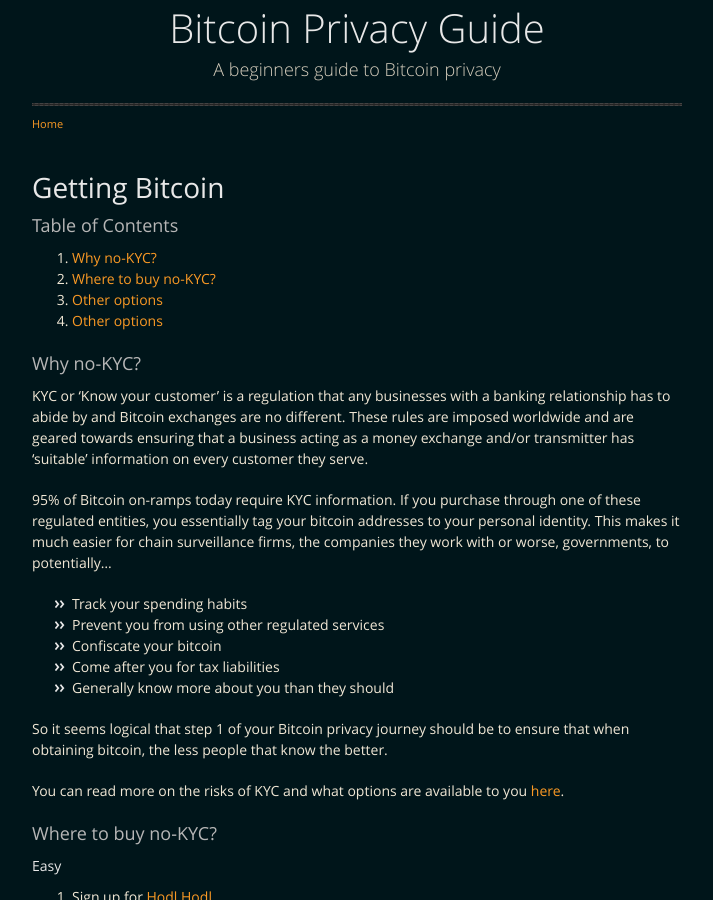
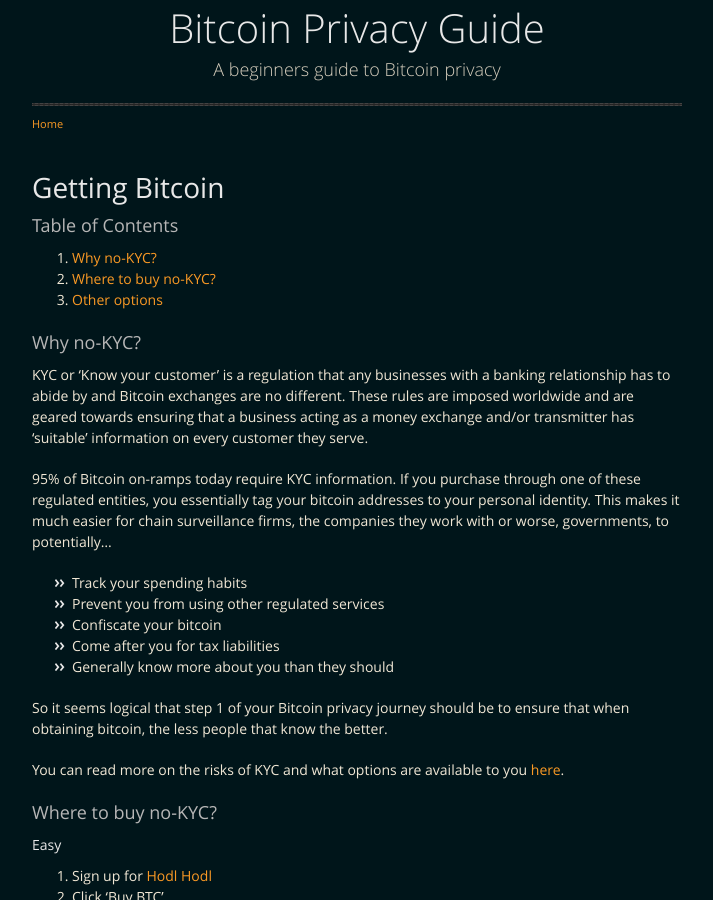
Before and after one commit to BitcoinQnA/BitcoinPrivacyGuide, a Jekyll site: the page built from get.md, in a window 1280 px wide and 900 px high. Shown: the whole window, without its empty margins (283-996 px from the left). Built offline with Jekyll 4.4.1, drawn with Linux system fonts in a browser that asks for light colours.

Commit message:
Update get.md

```diff
--- a/get.md
+++ b/get.md
@@ -9,7 +9,6 @@ layout: default
 
 1.  [Why no-KYC?](#why-no-kyc)
 2.  [Where to buy no-KYC?](#where-to-buy-no-kyc)
-3.  [Other options](#other-options)
 3.  [Other options](#other-options)
 
 ### Why no-KYC?
```
